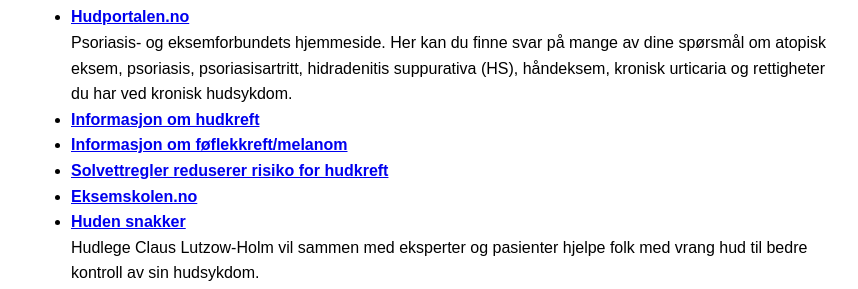
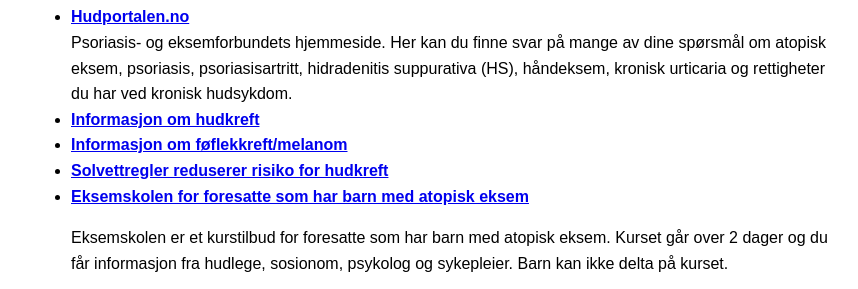
Before and after one commit to eivindhalvorsen/kolbotn-hudlegesenter, a plain HTML site: page lenker.html in a window 1280 px wide. Shown: the part 486-775 px from the top of the page, without its empty margins (209-1067 px from the left). Drawn offline with Linux system fonts and the light colour scheme.

Commit message:
Update lenker.html

```diff
--- a/lenker.html
+++ b/lenker.html
@@ -40,7 +40,8 @@
     <li><a href="https://kreftforeningen.no/om-kreft/kreftformer/hudkreft/" target="_blank"><strong>Informasjon om hudkreft</strong></a></li>
     <li><a href="https://kreftforeningen.no/om-kreft/kreftformer/foflekkreft/" target="_blank"><strong>Informasjon om føflekkreft/melanom</strong></a></li>
     <li><a href="https://kreftforeningen.no/forebygging/sol-solarium-og-kreft/" target="_blank"><strong>Solvettregler reduserer risiko for hudkreft</strong></a></li>
-    <li><a href="https://www.oslo-universitetssykehus.no/avdelinger/Klinikk-for-kirurgi-og-spesialisert-medisin/avdeling-for-revmatologi-hud-og-infeksjonssykdommer/seksjon-for-hudsykdommer/eksemskole-for-foresatt-til-barn-som-har-atopisk-eksem/" target="_blank"><strong>Eksemskolen.no</strong></a></li>
+    <li><a href="https://www.oslo-universitetssykehus.no/avdelinger/Klinikk-for-kirurgi-og-spesialisert-medisin/avdeling-for-revmatologi-hud-og-infeksjonssykdommer/seksjon-for-hudsykdommer/eksemskole-for-foresatt-til-barn-som-har-atopisk-eksem/" target="_blank"><strong>Eksemskolen for foresatte som har barn med atopisk eksem</strong></a></li>
+    <p>Eksemskolen er et kurstilbud for foresatte som har barn med atopisk eksem. Kurset går over 2 dager og du får informasjon fra hudlege, sosionom, psykolog og sykepleier. Barn kan ikke delta på kurset.</p>
     <li><a href="https://www.huddoktoren.no/podcast/" target="_blank"><strong>Huden snakker</strong></a><br>
         Hudlege Claus Lutzow-Holm vil sammen med eksperter og pasienter hjelpe folk med vrang hud til bedre kontroll av sin hudsykdom.<br>
         Første sesong består av 6 episoder som alle handler om eksem, en sykdom som 10–20 % av befolkningen er plaget av.<br>
```
